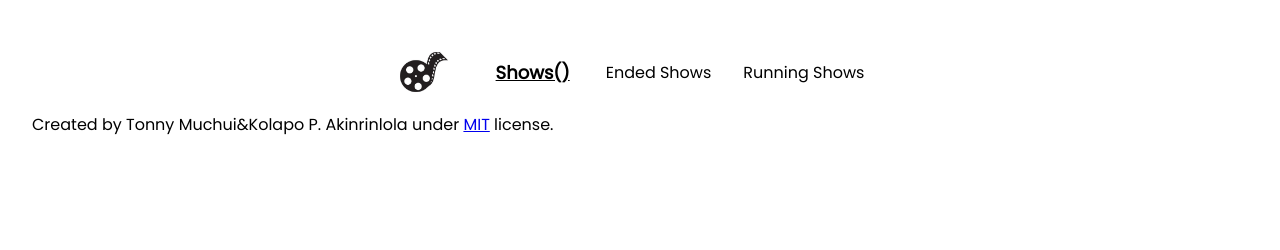
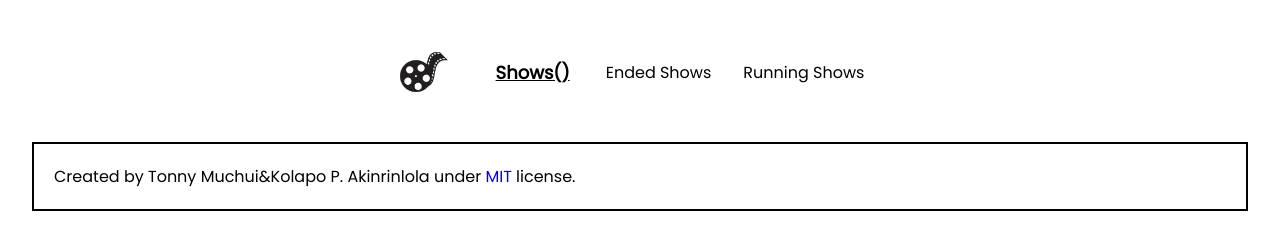
Before and after one commit to LIBERCOSOFT/movie-capstone-app, a website built with webpack: page src/index.html in a window 1280 px wide. Built offline with nearby package versions, Linux system fonts and the light colour scheme; no server answers.

Commit message:
Add footer styling

```diff
--- a/src/style.css
+++ b/src/style.css
@@ -7,6 +7,17 @@
 body {
   font-family: 'Poppins', Arial, Helvetica, sans-serif;
   margin: 2em;
+}
+
+footer {
+  margin-top: 30px;
+  box-sizing: border-box;
+  padding: 20px;
+  border: 2px solid black;
+}
+
+footer a {
+  text-decoration: none;
 }
 
 @media screen and (min-width: 768px) {
```
